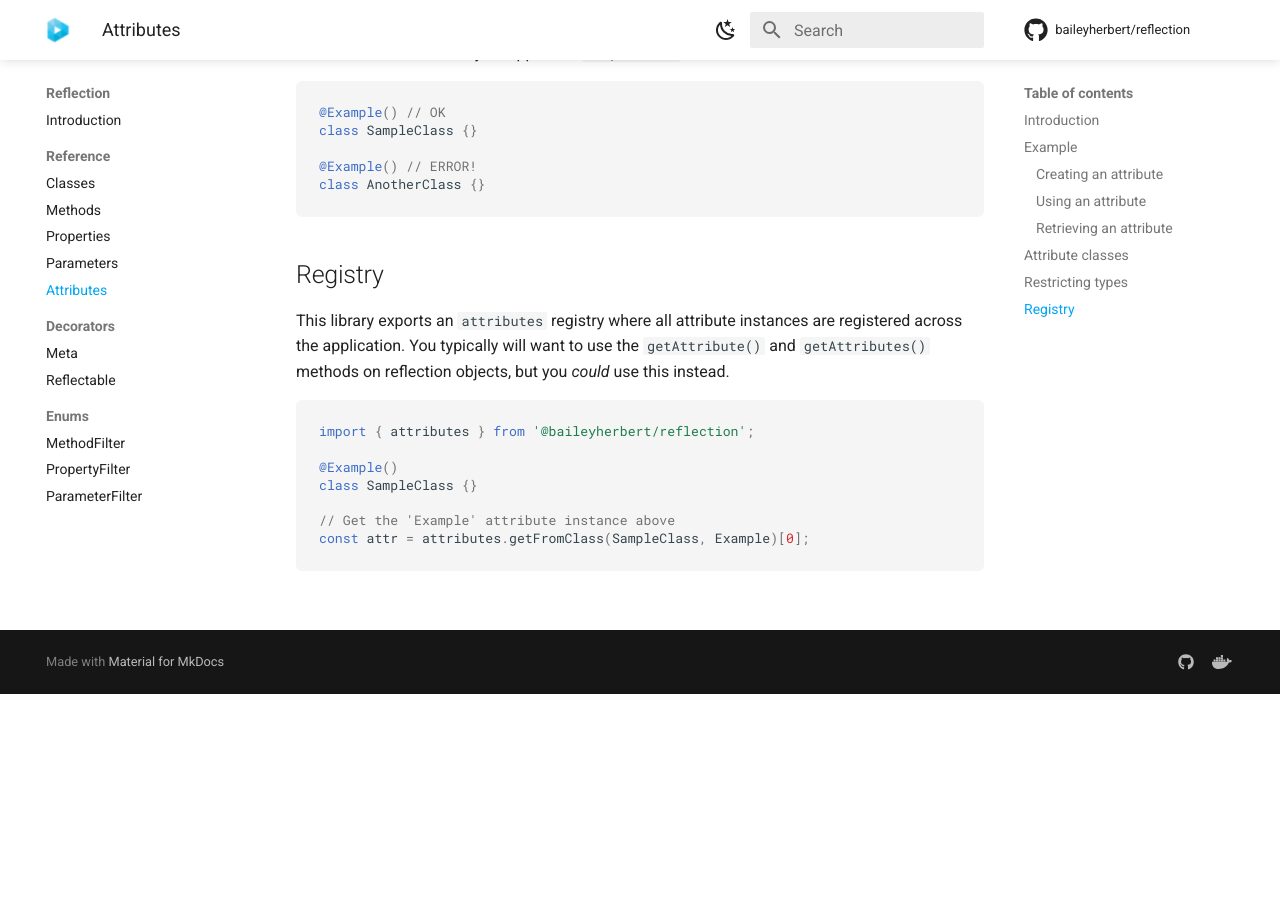
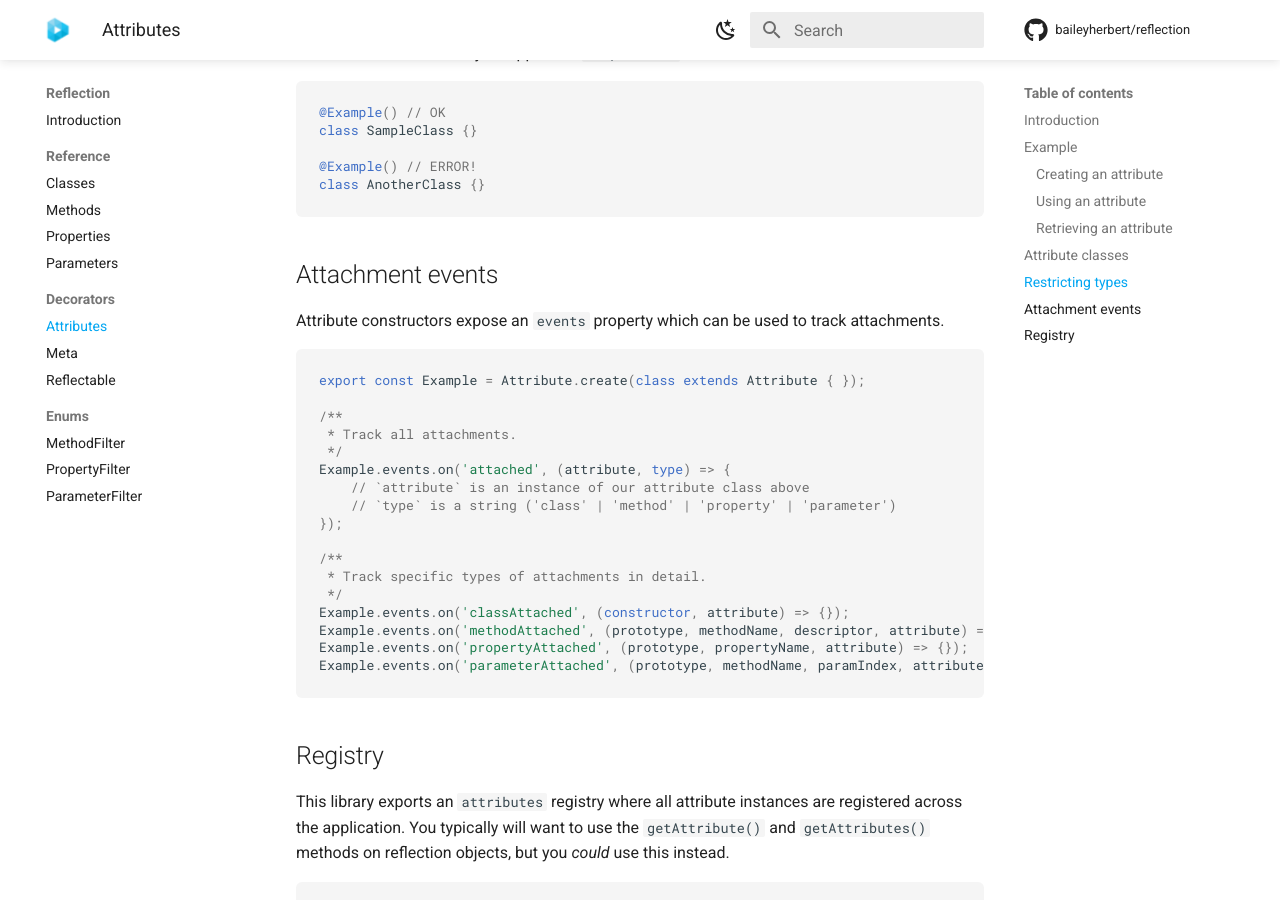
Before and after one commit to baileyherbert/reflection, an MkDocs documentation site: the page built from docs/decorators/attributes.md, in a window 1280 px wide and 900 px high, scrolled down 2472 px. Built offline with MkDocs 1.6.1 and Material for MkDocs 9.7.7, drawn with Linux system fonts in a browser that asks for light colours; the version menu is left out; before the commit the page ends 3166 px from its top, so only the background shows below that.

Commit message:
Update documentation

````diff
--- a/docs/reference/attributes.md
+++ b/docs/decorators/attributes.md
@@ -118,6 +118,30 @@ class SampleClass {}
 class AnotherClass {}
 ```
 
+## Attachment events
+
+Attribute constructors expose an `events` property which can be used to track attachments.
+
+```ts
+export const Example = Attribute.create(class extends Attribute { });
+
+/**
+ * Track all attachments.
+ */
+Example.events.on('attached', (attribute, type) => {
+	// `attribute` is an instance of our attribute class above
+	// `type` is a string ('class' | 'method' | 'property' | 'parameter')
+});
+
+/**
+ * Track specific types of attachments in detail.
+ */
+Example.events.on('classAttached', (constructor, attribute) => {});
+Example.events.on('methodAttached', (prototype, methodName, descriptor, attribute) => {});
+Example.events.on('propertyAttached', (prototype, propertyName, attribute) => {});
+Example.events.on('parameterAttached', (prototype, methodName, paramIndex, attribute) => {});
+```
+
 ## Registry
 
 This library exports an `attributes` registry where all attribute instances are registered across the application. You
--- a/mkdocs.yml
+++ b/mkdocs.yml
@@ -60,8 +60,8 @@ nav:
     - Methods: reference/methods.md
     - Properties: reference/properties.md
     - Parameters: reference/parameters.md
-    - Attributes: reference/attributes.md
   - Decorators:
+    - Attributes: decorators/attributes.md
     - Meta: decorators/Meta.md
     - Reflectable: decorators/Reflectable.md
   - Enums:
````
Also changed, not shown: docs/reference/classes.md (+2 -2 lines), docs/reference/methods.md (+2 -2 lines), docs/reference/parameters.md (+2 -2 lines), docs/reference/properties.md (+2 -2 lines).
